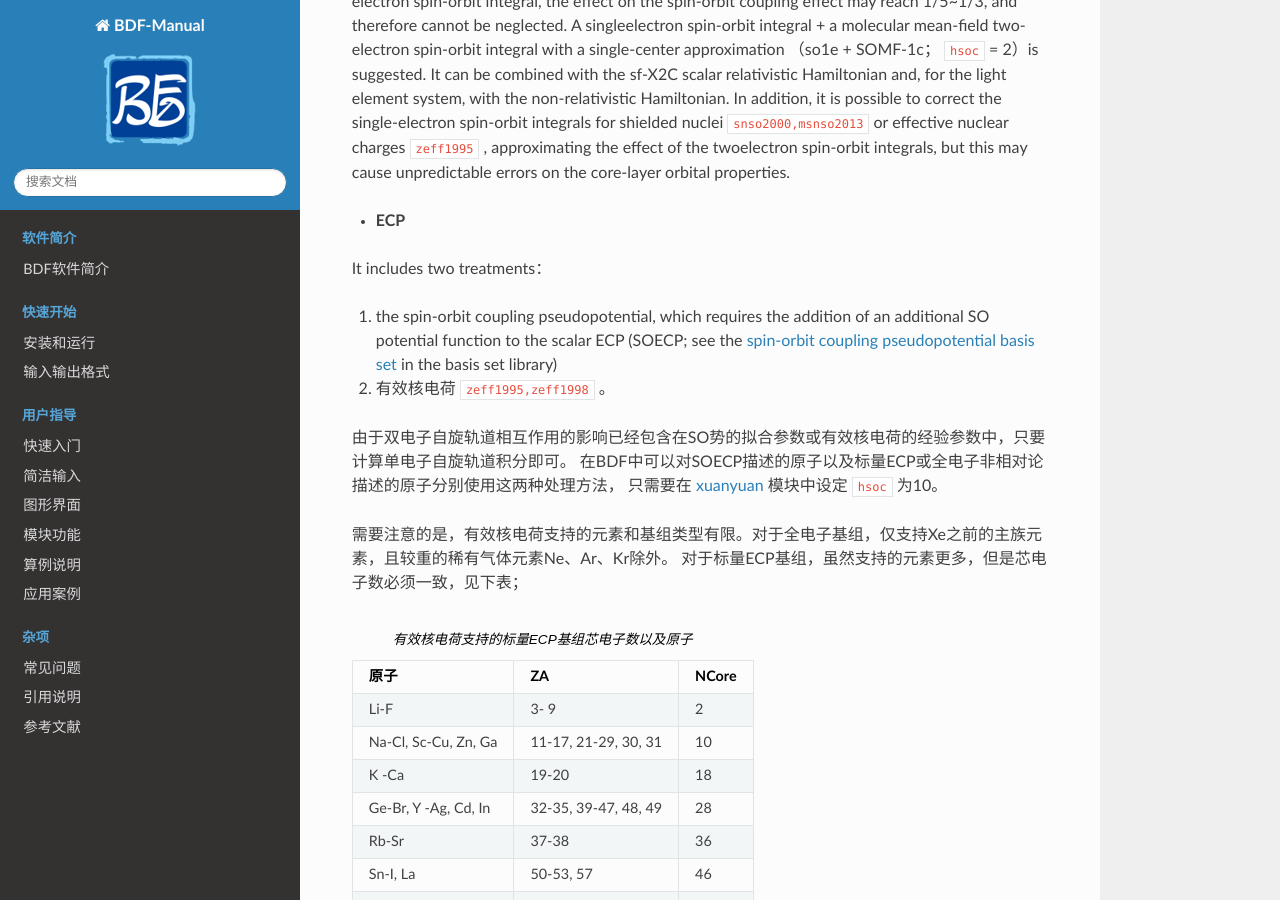
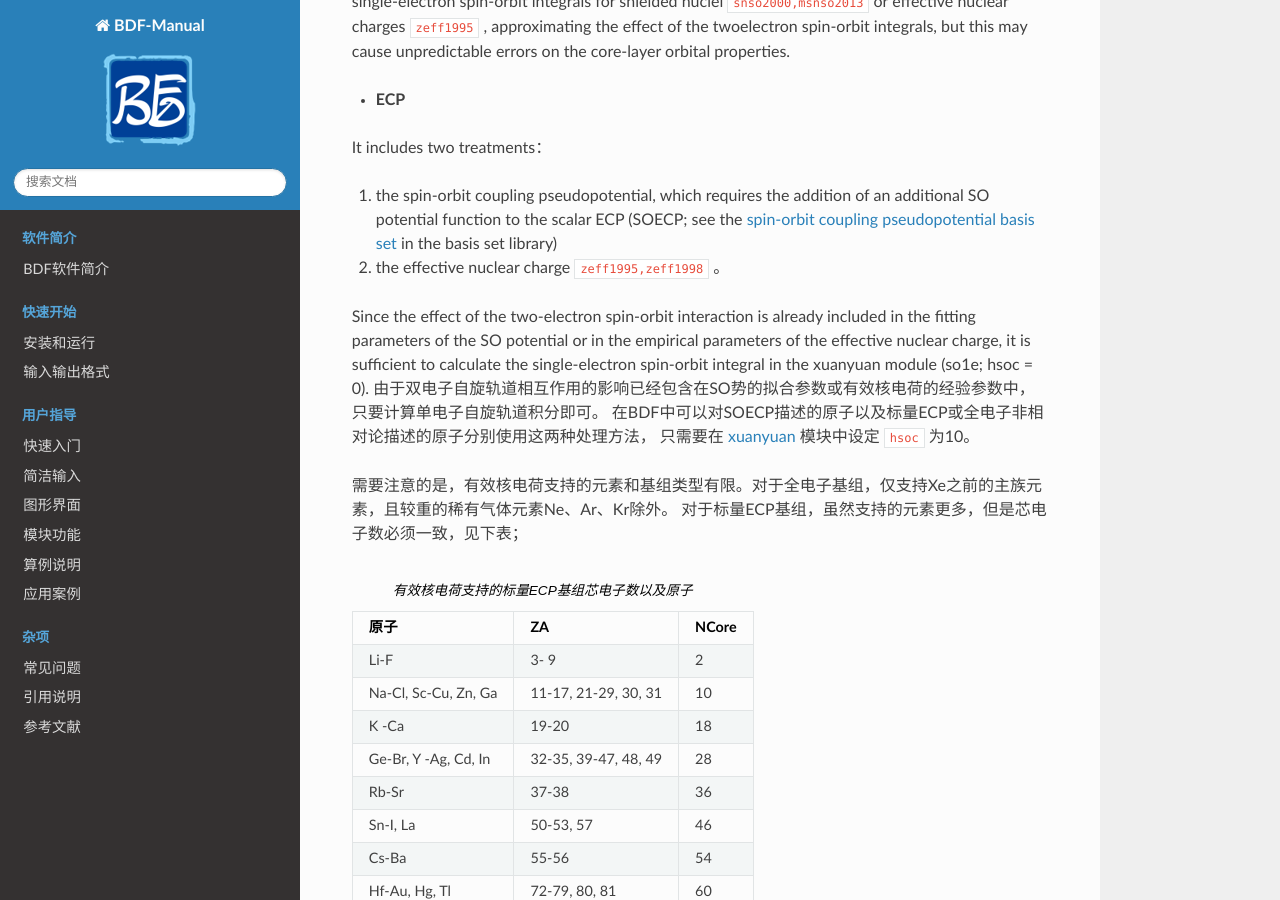
Before and after one commit to BDF-manual-maintenance/BDF-manual-en, a Sphinx documentation site: the page built from source/guide/Relativity.rst, in a window 1280 px wide and 900 px high, scrolled down 2218 px. Built offline with Sphinx 7.4.7 and the Read the Docs theme 2.0.0, drawn with Linux system fonts in a browser that asks for light colours; cross-references to code outside the pages are shown as plain code; some of the changed text lies outside the part shown.

Commit message:
Update Relativity.rst

```diff
--- a/source/guide/Relativity.rst
+++ b/source/guide/Relativity.rst
@@ -34,9 +34,6 @@ The BDF can consider scalar relativistic effects through the spinless X2C Hamilt
     1
   $end
 
-在以上输入中， ``heff`` 调用标量相对论哈密顿，如sf-X2C（3，4，或21），sf-X2C-AXR（原子X矩阵近似，22），
-sf-X2C-AU（原子U变换近似，23），其中21，22，23具有解析导数。
-对于不涉及5d以上重元素—重元素成键的分子体系，sf-X2C-AU具有最高的效率且不损失精度，是推荐方法。否则用sf-X2C-AXR或sf-X2C。
 
 In the above input, ``heff`` calls scalar relativistic Hamiltonians such as sf-X2C (3, 4, or 21), sf-X2C-AXR (atomic X-matrix approximation, 22), and sf-X2C-AU (atomic
 U-transformation approximation, 23), where 21, 22, 23 have analytic derivatives. For molecular systems not involving heavy element-heavy element bonding above 5d,
@@ -75,9 +72,11 @@ core-layer orbital properties.
 
 It includes two treatments：
 
-1. the spin-orbit coupling pseudopotential, which requires the addition of an additional SO potential function to the scalar ECP (SOECP; see the :ref:`spin-orbit coupling pseudopotential basis set<soecp-bas>`  in the basis set library)
-2. 有效核电荷 :cite:`zeff1995,zeff1998` 。
+1. the spin-orbit coupling pseudopotential, which requires the addition of an additional SO potential function to the scalar ECP (SOECP; see the :ref:`spin-orbit coupling pseudopotential basis set<soecp-bas>` in the basis set library)
+2. the effective nuclear charge :cite:`zeff1995,zeff1998` 。
 
+Since the effect of the two-electron spin-orbit interaction is already included in the fitting parameters of the SO potential or in the empirical parameters of the effective nuclear charge,
+it is sufficient to calculate the single-electron spin-orbit integral in the xuanyuan module (so1e; hsoc = 0).
 由于双电子自旋轨道相互作用的影响已经包含在SO势的拟合参数或有效核电荷的经验参数中，只要计算单电子自旋轨道积分即可。
 在BDF中可以对SOECP描述的原子以及标量ECP或全电子非相对论描述的原子分别使用这两种处理方法，
 只需要在 :ref:`xuanyuan<xuanyuan>` 模块中设定 ``hsoc`` 为10。
```
